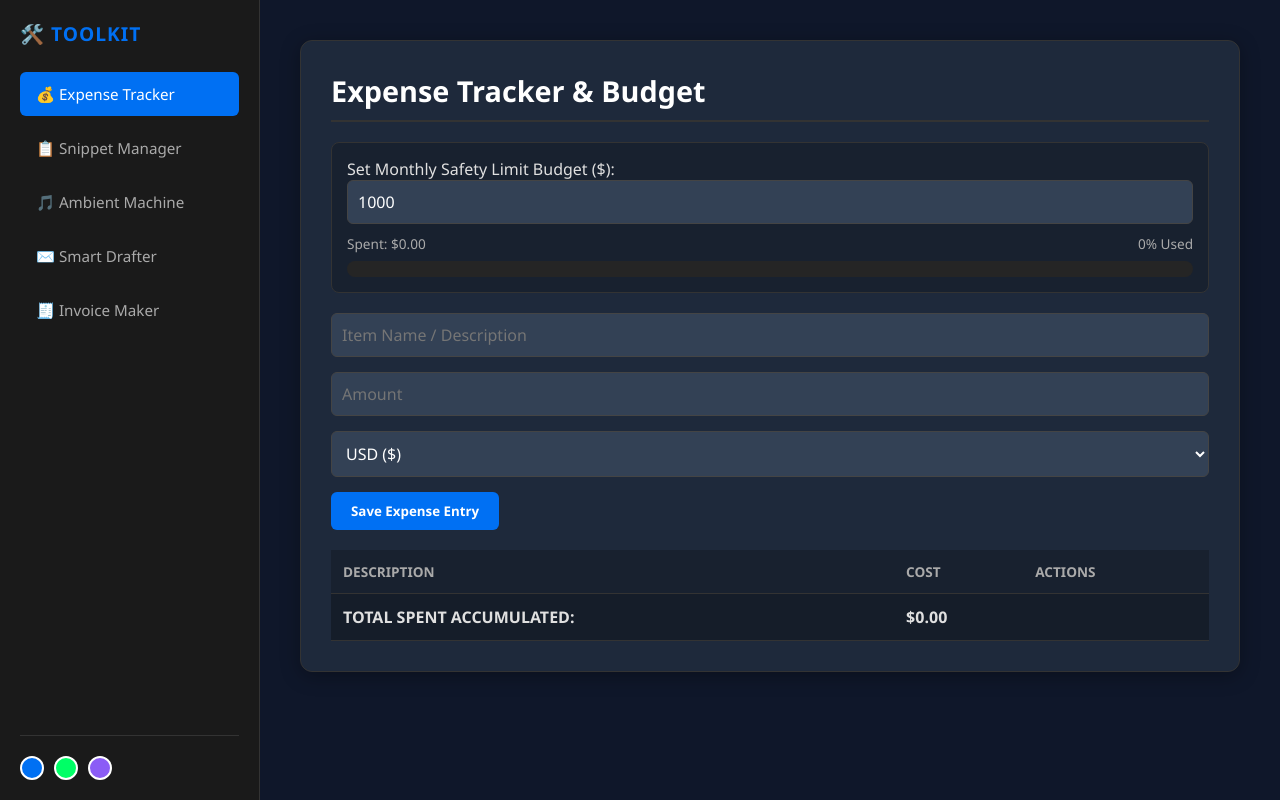
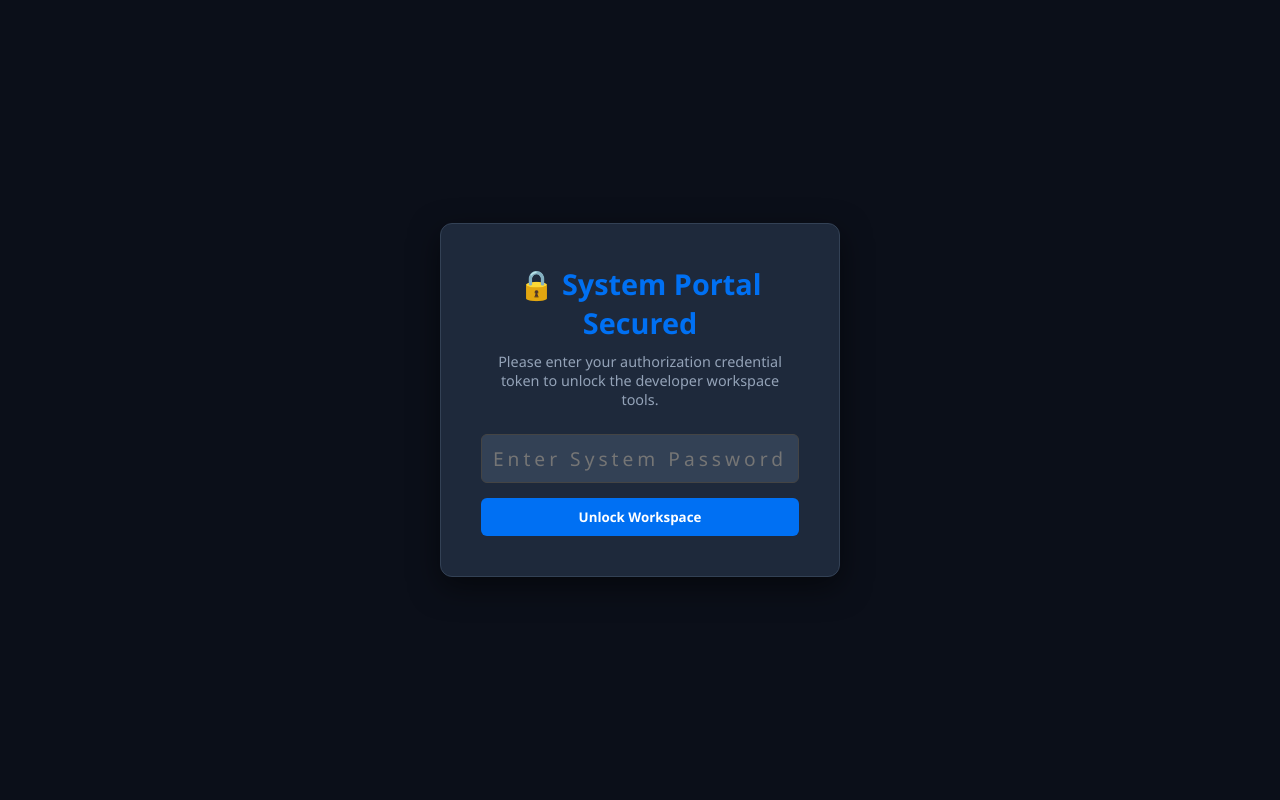
Before and after one commit to ambionvra21-ship-it/refactored-waffle, a plain HTML site: page index.html in a window 1280 px wide. Drawn offline with Linux system fonts and the light colour scheme.

Commit message:
feat: implement biometric session password gate and add notes workflow section

```diff
--- a/index.html
+++ b/index.html
@@ -271,3 +271,91 @@
     </script>
 </body>
 </html>
+<!-- PASSWORD LOCK MODAL SCREEN -->
+<div id="lock-screen" style="position:fixed; top:0; left:0; width:100vw; height:100vh; background:#0b0f19; z-index:9999; display:flex; flex-direction:column; justify-content:center; align-items:center; padding:20px;">
+    <div style="background:#1e293b; border:1px solid #334155; padding:40px; border-radius:12px; text-align:center; max-width:400px; width:100%; box-shadow:0 10px 30px rgba(0,0,0,0.5);">
+        <h2 style="color:#0070f3; margin-bottom:10px; font-size:1.8rem;">🔒 System Portal Secured</h2>
+        <p style="color:#94a3b8; font-size:0.9rem; margin-bottom:25px;">Please enter your authorization credential token to unlock the developer workspace tools.</p>
+        <input type="password" id="sys-pass-input" placeholder="Enter System Password" style="text-align:center; margin-bottom:15px; font-size:1.2rem; letter-spacing:4px;">
+        <button class="btn" style="width:100%; justify-content:center;" onclick="validatePortalAccess()">Unlock Workspace</button>
+        <p id="lock-error-msg" style="color:#ef4444; margin-top:15px; font-size:0.9rem; display:none; font-weight:bold;">⚠️ Access Denied: Invalid Security Token</p>
+    </div>
+</div>
+
+<script>
+    // NAVIGATION EXTENSION SYSTEM
+    // Automatically injects the 6th tab button into your existing sidebar
+    window.addEventListener('DOMContentLoaded', () => {
+        const sidebar = document.querySelector('.sidebar');
+        const themeRow = document.querySelector('.theme-picker-row');
+        const newBtn = document.createElement('button');
+        newBtn.className = 'tab-btn';
+        newBtn.innerHTML = '📝 Task & Note Board';
+        newBtn.onclick = () => switchTab('task-app');
+        sidebar.insertBefore(newBtn, themeRow);
+
+        // Automatically injects the 6th app workspace section container
+        const workspace = document.querySelector('.workspace');
+        const newSection = document.createElement('div');
+        newSection.id = 'task-app';
+        newSection.className = 'app-section';
+        newSection.innerHTML = `
+            <h3>📝 Live Notes & Task Manager</h3>
+            <input type="text" id="task-title" placeholder="Add a new goal or mission criteria...">
+            <button class="btn" onclick="addTaskEntry()">Deploy Task To Grid</button>
+            <div class="grid-layout" id="task-board-vault" style="margin-top:20px;"></div>
+        `;
+        workspace.appendChild(newSection);
+        renderTaskBoard();
+    });
+</script>
+<script>
+    // 1. SECURITY SECURITY CRITERIA LOGIC
+    // Set your master unlock password string right here:
+    const MASTER_SECURITY_HASH = "1245";
+
+    function validatePortalAccess() {
+        const inputPass = document.getElementById('sys-pass-input').value;
+        const lockScreen = document.getElementById('lock-screen');
+        const errorMsg = document.getElementById('lock-error-msg');
+
+        if (inputPass === MASTER_SECURITY_HASH) {
+            lockScreen.style.display = 'none';
+            sessionStorage.setItem('portal_authorized', 'true');
+        } else {
+            errorMsg.style.display = 'block';
+            document.getElementById('sys-pass-input').value = '';
+        }
+    }
+    // Session persistent bypass listener logic
+    if (sessionStorage.getItem('portal_authorized') === 'true') {
+        document.getElementById('lock-screen').style.display = 'none';
+    }
+
+    // 2. NEW ADDITIONAL TASK BOARD ENGINE
+    let systemTasks = JSON.parse(localStorage.getItem('core_tasks')) || [];
+    function renderTaskBoard() {
+        const board = document.getElementById('task-board-vault');
+        if (!board) return;
+        board.innerHTML = '';
+        systemTasks.forEach((task, index) => {
+            board.innerHTML += `
+                <div class="data-card" style="border-left: 4px solid var(--accent);">
+                    <p style="font-size:1rem; color:#fff; word-break:break-word; margin-bottom:15px;">${task.text}</p>
+                    <button class="btn btn-danger" style="padding:4px 8px; font-size:0.8rem;" onclick="deleteTaskEntry(${index})">Complete Mission</button>
+                </div>`;
+        });
+        localStorage.setItem('core_tasks', JSON.stringify(systemTasks));
+    }
+    function addTaskEntry() {
+        const txt = document.getElementById('task-title').value;
+        if(!txt) return;
+        systemTasks.push({ text: txt });
+        document.getElementById('task-title').value = '';
+        renderTaskBoard();
+    }
+    function deleteTaskEntry(idx) {
+        systemTasks.splice(idx, 1);
+        renderTaskBoard();
+    }
+</script>
```
